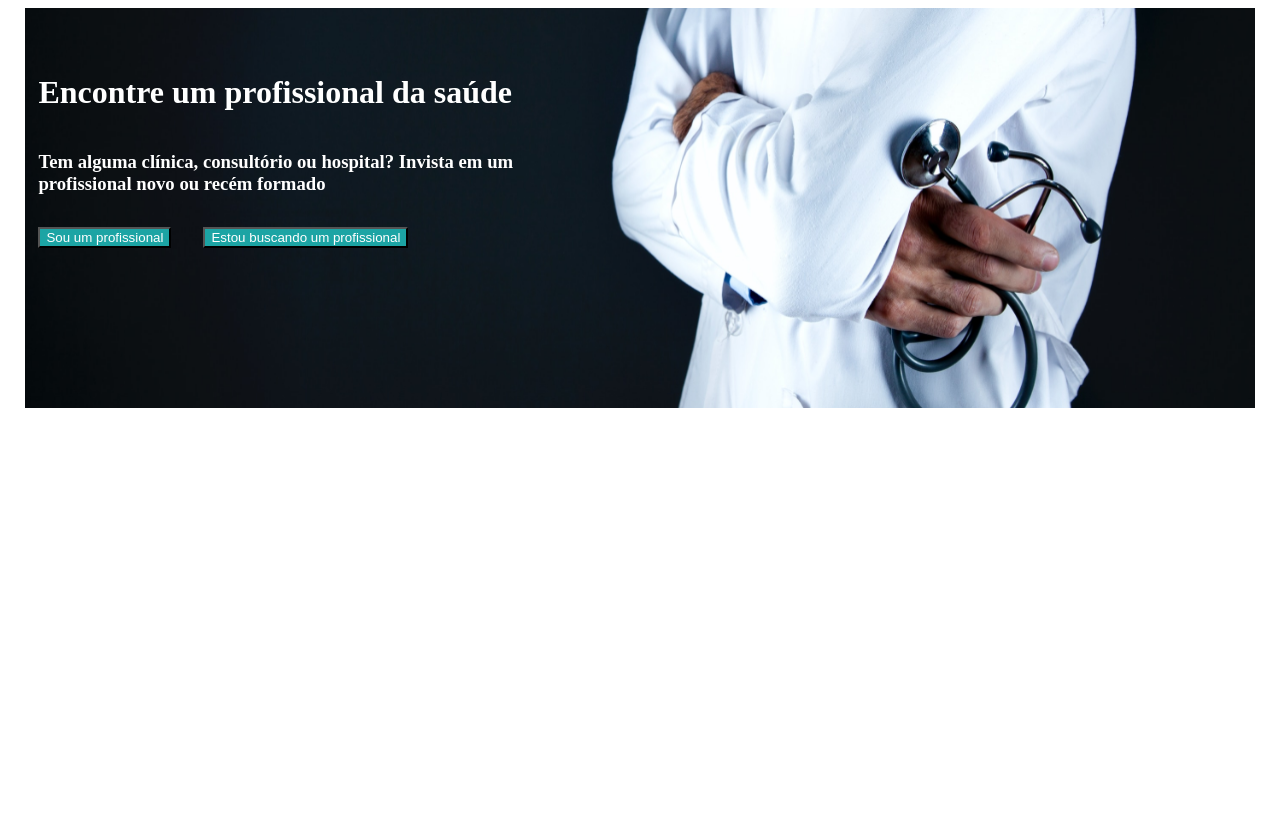
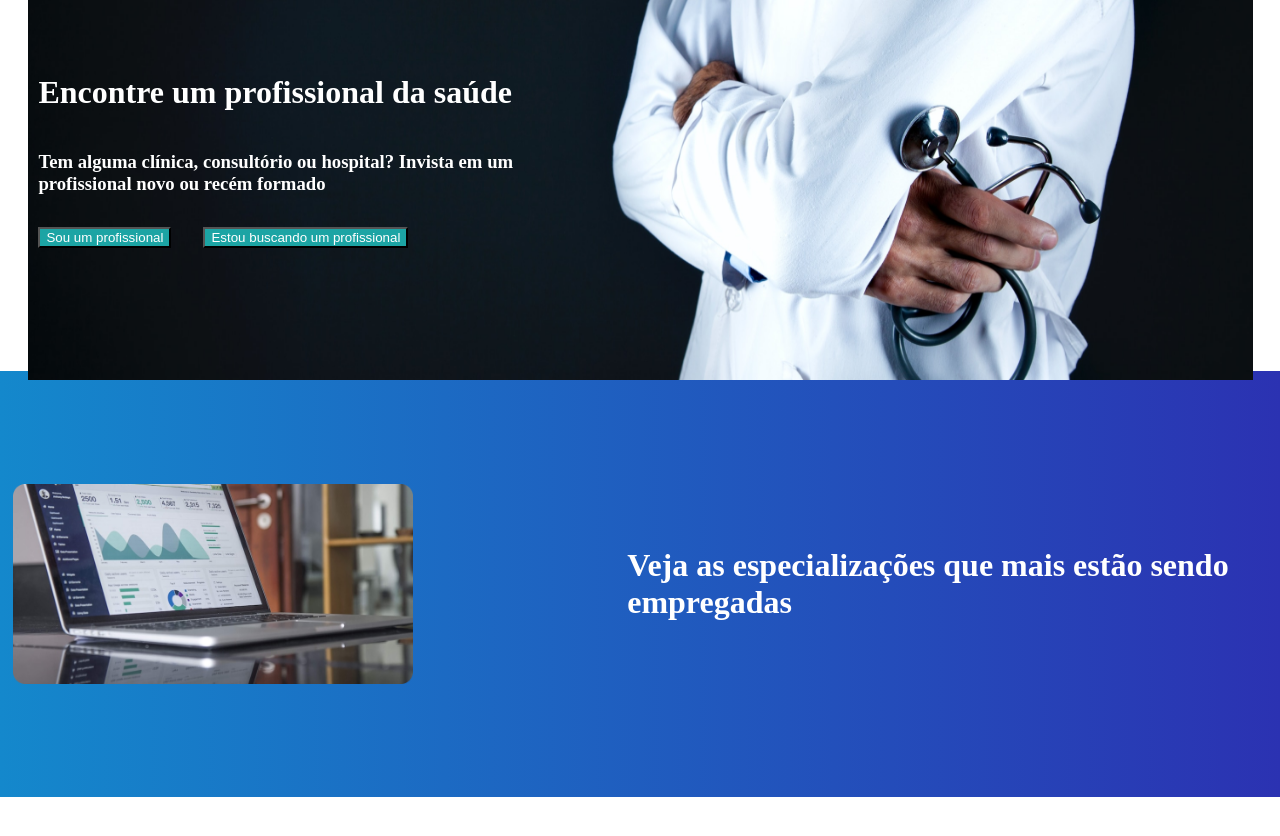
Before and after one commit to lucasvarino/hackathon-moinho-front, a Next.js app: page / in a window 1280 px wide. Shown: the top 836 px of the page. Before the commit the page ends 800 px from the top, so only its background shows below. Built offline with nearby package versions, Linux system fonts and the light colour scheme.

Commit message:
container azul finalizado

```diff
--- a/src/pages/index.js
+++ b/src/pages/index.js
@@ -3,18 +3,13 @@ import Image from 'next/image'
 import { Inter } from '@next/font/google'
 import styles from '@/styles/Home.module.css'
 import imgHomePage from '../../public/img/imgHomePage.png'
+import imgHomePage2 from '../../public/img/imgHomePage2.png'
 
 const inter = Inter({ subsets: ['latin'] })
 
 export default function Home() {
   return (
     <>
-      <Head>
-        <title>Create Next App</title>
-        <meta name="description" content="Generated by create next app" />
-        <meta name="viewport" content="width=device-width, initial-scale=1" />
-        <link rel="icon" href="/favicon.ico" />
-      </Head>
 
       <main className={styles.mainHome}>
         {/* NAVBAR */}
@@ -24,8 +19,8 @@ export default function Home() {
           <div className={imgHomePage}>
             <Image
               src={imgHomePage}
-              height={400}
-              width={1230}
+              height={380}
+              width={1225}
               alt="img"
 
             />
@@ -45,20 +40,29 @@ export default function Home() {
           </div>
         </div>
 
-        <div>
-          <div>
-            {/* <Image
-
-            /> */}
+        <div className={styles.blueConteiner}>
+          <div className={styles.imgBlueCont}>
+            <Image
+              src={imgHomePage2}
+              height={200}
+              width={400}
+              alt="img"
+            />
           </div>
 
-          <div>
-            {/* <h1>Veja as especializações que mais estão sendo empregadas</h1> */}
+          <div className={styles.textBlueCont}>
+            <h1 className={styles.textBlue}>Veja as especializações que mais estão sendo empregadas</h1>
 
           </div>
 
         </div>
 
+        <div className={styles.containerThree}>
+
+
+        </div>
+
+
       </main>
     </>
   )
--- a/src/styles/Home.module.css
+++ b/src/styles/Home.module.css
@@ -1,14 +1,20 @@
+  /* body{
+    margin: 0;
+    box-sizing: border-box;
+  } */
+
 .mainHome {
   margin: 0;
   padding: 0;
-  height: 70vh;
+  height: 150vh;
+  width: 100%;
   background-color: white;
-  /* border: solid 1px red; */
 }
 
 .containerOne {
   display: flex;
   justify-content: center;
+  box-sizing: border-box;
 
 }
 
@@ -47,3 +53,33 @@
   color: white;
   background-color: #1CA4A4;
 }
+
+.blueConteiner {
+  display: flex;
+  align-items: center;
+  justify-content: space-between;
+  margin-top: -1%;
+  height: 50vh;
+  background: linear-gradient(90deg, #1488CC 0%, #2B32B2 100%);
+  padding: 1%;
+
+}
+
+.imgBlueCont {
+  /* border: solid 1px red; */
+  height: 70vh;
+  display: flex;
+  align-items: center;
+
+}
+
+.textBlueCont {
+  position: absolute;
+  width: 50%;
+  right: 0;
+  padding: 1%;
+}
+
+.textBlue {
+  color: white;
+}
--- a/src/styles/globals.css
+++ b/src/styles/globals.css
@@ -1,6 +1,11 @@
 @tailwind base;
 @tailwind components;
 @tailwind utilities;
+
+body{
+  margin: 0;
+  box-sizing: border-box;
+}
 
 /* :root {
   --max-width: 1100px;
```
Also changed, not shown: public/img/imgHomePage2.png (added).
